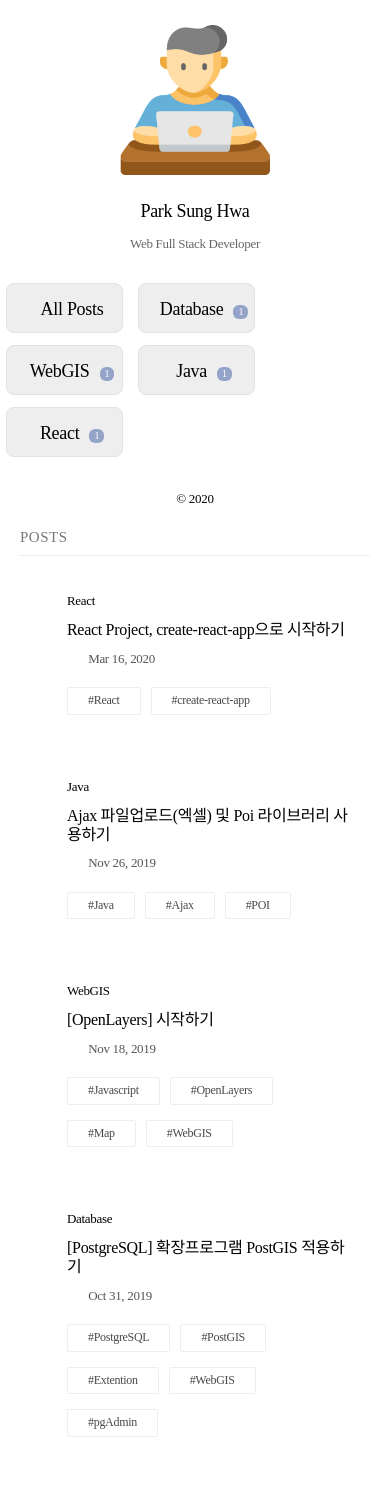
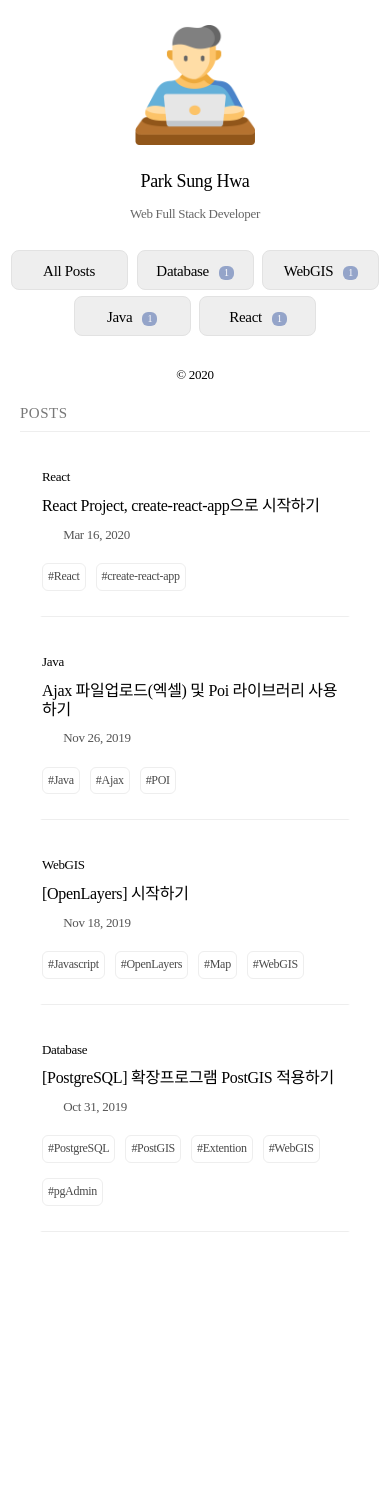
Before and after one commit to awesome-sh/awesome-sh.github.io, a Jekyll site: the page built from index.md, in a window 390 px wide. Built offline with Jekyll 4.4.1, drawn with Linux system fonts in a browser that asks for light colours; nearby versions of some CDN libraries; some web fonts are replaced; after the commit the page ends 1277 px from its top, so only the background shows below that.

Commit message:
Update, Mobile Media Screen

```diff
--- a/_sass/plain.scss
+++ b/_sass/plain.scss
@@ -350,19 +350,25 @@ ul.menu li {
     padding-bottom: 0px !important;
   }
 
+  .about img {
+    width: 120px !important;
+  }
+
   ul.menu {
     width: 100%;
+    text-align: center;
   }
 
 
   ul.menu li {
     display: inline-block;
     width: 30% !important;
-    margin: 6px;
-    font-size: 18px;
-    height: 50px;
+    margin: 3px;
+    font-size: 15px;
+    padding-left: 0px !important;
+    height: 40px;
     text-align: center;
-    line-height: 50px;
+    line-height: 40px;
     background-color: #eee;
     border: 1px solid rgb(226, 226, 226);
     border-radius: 8px;
@@ -376,6 +382,20 @@ ul.menu li {
     display: none;
   }
 
+  .mainPosts {
+    padding-left: 0px !important;
+    border-bottom: 1px solid #eee !important;
+  }
+
+ .cate-li {
+   padding-left: 5px !important;
+   padding-right: 5px !important;
+   border-radius: 6px !important;
+   -webkit-border-radius: 6px !important;
+   -moz-border-radius: 6px !important;
+   -ms-border-radius: 6px !important;
+   -o-border-radius: 6px !important;
+}
 
   .social {
     display: none;
```
